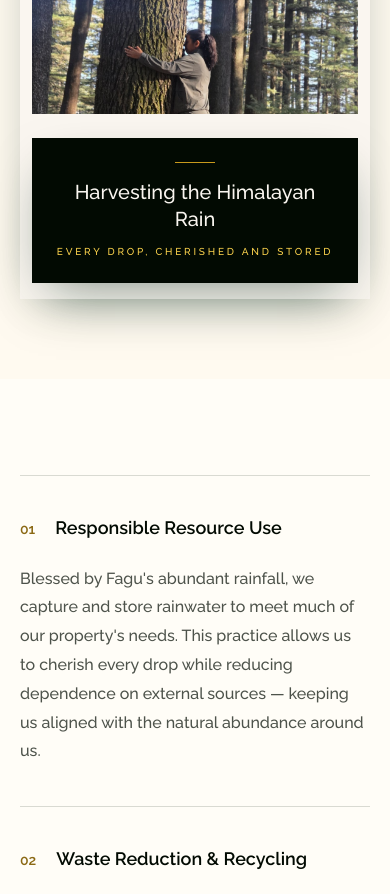
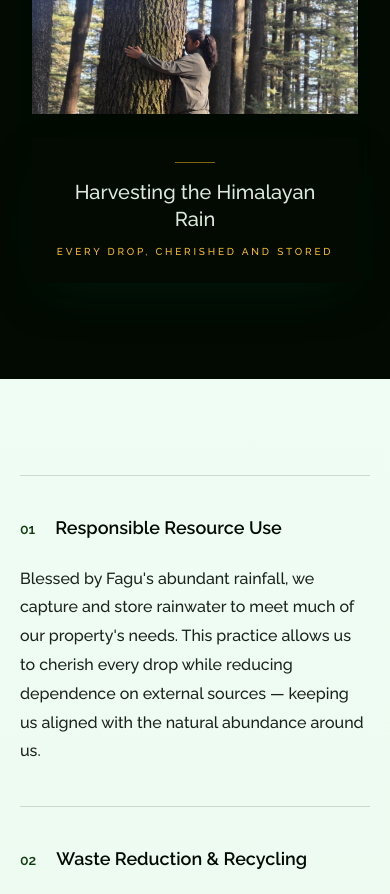
Before and after one commit to theone14122000/shire, a Next.js app: page /sustainability in a window 390 px wide. Shown: the part 2140-3034 px from the top of the page. Built offline with nearby package versions, Linux system fonts and the light colour scheme; no server answers; the database is empty.

Commit message:
Add bg color to room space, gallery captions hover-only, footer phone typography, blog month labels bold+italic, sustainability green gradient

```diff
--- a/app/blog/[slug]/page.tsx
+++ b/app/blog/[slug]/page.tsx
@@ -39,18 +39,20 @@ export async function generateMetadata({
   };
 }
 
+function transformMonthText(text: string): string {
+  if (!text) return text;
+  // Wrap specific labels: The Best Part:, Crowd & Traffic:, Overall Weather:
+  return text
+    .replace(/The Best Part:/gi, '<b><i>The Best Part:</i></b>')
+    .replace(/Crowd & Traffic:/gi, '<b><i>Crowd & Traffic:</i></b>')
+    .replace(/Overall Weather:/gi, '<b><i>Overall Weather:</i></b>');
+}
+
 function SectionBlock({ section }: { section: BlogSection }) {
   switch (section.type) {
     case "paragraph":
       return (
-        <p className="text-base leading-[1.9] text-emerald-950/80 sm:text-lg">
-          {section.text?.split("\n").map((line, i, arr) => (
-            <span key={i}>
-              {line}
-              {i < arr.length - 1 && <br />}
-            </span>
-          ))}
-        </p>
+        <p className="text-base leading-[1.9] text-emerald-950/80 sm:text-lg" dangerouslySetInnerHTML={{ __html: transformMonthText(section.text as string) }} />
       );
 
     case "heading":
--- a/app/components/SiteFooter.tsx
+++ b/app/components/SiteFooter.tsx
@@ -124,11 +124,11 @@ export function SiteFooter() {
                     </FooterLink>
                   </li>
                 ))}
-                {col.phones && (
+{col.phones && (
                   <li>
                     <div className="flex flex-row flex-wrap items-center gap-x-5 gap-y-2.5 sm:flex-col sm:items-start">
                       {col.phones.map((phone) => (
-                        <FooterLink key={phone.label} href={phone.href} className="group/link relative inline-flex flex-col text-sm font-semibold text-cream-50">
+                        <FooterLink key={phone.label} href={phone.href} className="group/link relative inline-flex flex-col text-sm font-normal text-cream-50">
                           {phone.label}
                           <span className="mt-0.5 h-[1.5px] w-0 rounded-full bg-gold-400 transition-all duration-300 group-hover/link:w-full" />
                         </FooterLink>
--- a/app/components/rooms/RoomPageContent.tsx
+++ b/app/components/rooms/RoomPageContent.tsx
@@ -196,7 +196,7 @@ export function RoomPageContent({
           </div>
         </section>
 
-        <section className="px-5 py-20 sm:px-8 sm:py-28 lg:px-14 lg:py-36">
+        <section className="px-5 py-20 sm:px-8 sm:py-28 lg:px-14 lg:py-36" style={{ backgroundColor: "#F4F0E7" }}>
           <div className="mx-auto max-w-[1400px]">
             <div className="mb-12 flex flex-col gap-5 sm:flex-row sm:items-end sm:justify-between">
               <div>
@@ -227,7 +227,7 @@ export function RoomPageContent({
                   />
                   <div className="absolute inset-0 bg-gradient-to-t from-emerald-950/72 via-transparent to-transparent opacity-0 transition-opacity duration-500 group-hover:opacity-100" />
                   {image.caption ? (
-                    <span className="absolute inset-x-0 bottom-0 bg-emerald-950/75 px-4 py-2.5 text-xs font-bold uppercase tracking-[0.16em] text-cream-50 backdrop-blur">
+                    <span className="absolute inset-x-0 bottom-0 bg-emerald-950/75 px-4 py-2.5 text-xs font-bold uppercase tracking-[0.16em] text-cream-50 backdrop-blur opacity-0 transition-all duration-500 group-hover:opacity-100">
                       {image.caption}
                     </span>
                   ) : (
--- a/app/components/sustainability/SustainabilityContent.tsx
+++ b/app/components/sustainability/SustainabilityContent.tsx
@@ -145,7 +145,7 @@ function ApproachSection({
           transition={{ duration: 1, ease: [0.22, 1, 0.36, 1] }}
           className="relative lg:col-span-7"
         >
-          <div className="bg-cream-50 p-3 pb-4 shadow-[0_18px_50px_-18px_rgba(6,40,25,0.4)] transition-shadow duration-500 hover:shadow-[0_32px_70px_-20px_rgba(6,40,25,0.5)] lg:-mr-10">
+          <div className="relative bg-emerald-900/80 p-3 pb-4 transition-colors duration-500 hover:bg-emerald-900/90 shadow-[0_18px_50px_-18px_rgba(6,40,25,0.4)] lg:-mr-10">
             <div className="relative aspect-[4/5] w-full overflow-hidden bg-emerald-950 sm:aspect-[4/4.6]">
               <motion.div style={{ y, scale: 1.12 }} className="absolute inset-0">
                 <Image
@@ -180,14 +180,14 @@ function VisualStorySection({ image }: { image: SustainabilityFeaturedImage }) {
   const { ref, y } = useParallax(["-8%", "8%"]);
 
   return (
-    <section ref={ref} className="bg-[#fffaf0] px-5 py-20 sm:px-8 sm:py-28 lg:px-14 lg:py-36">
+    <section ref={ref} className="bg-emerald-950 px-5 py-20 sm:px-8 sm:py-28 lg:px-14 lg:py-36">
       <div className="mx-auto max-w-[1400px]">
         <motion.div
           initial={{ opacity: 0, scale: 0.98 }}
           whileInView={{ opacity: 1, scale: 1 }}
           viewport={{ once: true, amount: 0.2 }}
           transition={{ duration: 1, ease: [0.22, 1, 0.36, 1] }}
-          className="relative bg-cream-50 p-3 pb-4 shadow-[0_18px_50px_-18px_rgba(6,40,25,0.4)] transition-shadow duration-500 hover:shadow-[0_32px_70px_-20px_rgba(6,40,25,0.5)] sm:p-4"
+          className="relative bg-emerald-950/95 p-3 pb-4 transition-shadow duration-500 hover:shadow-[0_32px_70px_-20px_rgba(6,40,25,0.55)] sm:p-4"
         >
           <div className="relative aspect-[16/10] w-full overflow-hidden bg-emerald-950 sm:aspect-[16/8] lg:aspect-[21/9]">
             <motion.div style={{ y, scale: 1.12 }} className="absolute inset-0">
@@ -206,13 +206,13 @@ function VisualStorySection({ image }: { image: SustainabilityFeaturedImage }) {
             initial="hidden"
             whileInView="show"
             viewport={{ once: true, amount: 0.5 }}
-            className="relative z-10 mx-auto mt-6 w-full max-w-md bg-emerald-950 px-6 py-6 text-center text-cream-50 shadow-[0_18px_50px_-18px_rgba(6,40,25,0.55)] sm:-mt-14 sm:px-10 sm:py-8 lg:-mt-20"
+            className="relative z-10 mx-auto mt-6 w-full max-w-md bg-emerald-950 px-6 py-6 text-center text-emerald-100 shadow-[0_18px_50px_-18px_rgba(6,40,25,0.55)] sm:-mt-14 sm:px-10 sm:py-8 lg:-mt-20"
           >
-            <span className="mx-auto mb-4 block h-px w-10 bg-gold-400/80" />
+            <span className="mx-auto mb-4 block h-px w-10 bg-gold-500/60" />
             <p className="font-display text-xl font-semibold leading-snug sm:text-2xl">
               {image.title}
             </p>
-            <p className="mt-2.5 text-[10px] font-bold uppercase tracking-[0.28em] text-gold-300">
+            <p className="mt-2.5 text-[10px] font-bold uppercase tracking-[0.28em] text-gold-400">
               {image.caption}
             </p>
           </motion.div>
@@ -226,7 +226,7 @@ function VisualStorySection({ image }: { image: SustainabilityFeaturedImage }) {
 
 function InitiativesSection({ initiatives }: { initiatives: SustainabilityPillar[] }) {
   return (
-    <section className="px-5 py-24 sm:px-8 sm:py-32 lg:px-14 lg:py-40">
+    <section className="px-5 py-24 sm:px-8 sm:py-32 lg:px-14 lg:py-40" style={{ background: "linear-gradient(180deg, #f0fdf4 0%, #e8f5e9 100%)" }}>
       <motion.div
         variants={stagger}
         initial="hidden"
@@ -241,17 +241,17 @@ function InitiativesSection({ initiatives }: { initiatives: SustainabilityPillar
             className="group grid gap-6 border-t border-emerald-900/15 py-10 last:border-b lg:grid-cols-[0.45fr_0.55fr] lg:gap-16"
           >
             <h3 className="flex items-baseline gap-5 transition-transform duration-500 group-hover:translate-x-2">
-              <span className="font-display text-sm font-semibold text-gold-700 transition-colors duration-300 group-hover:text-gold-600">
+              <span className="font-display text-sm font-semibold text-emerald-700 transition-colors duration-300 group-hover:text-emerald-600">
                 {String(index + 1).padStart(2, "0")}
               </span>
               <span className="relative">
                 <span className="font-display text-lg font-semibold leading-snug text-emerald-950 transition-colors duration-300 group-hover:text-emerald-800 sm:text-xl lg:text-2xl">
                   {initiative.title}
                 </span>
-                <span className="absolute -bottom-1.5 left-0 block h-px w-0 bg-gold-600/70 transition-all duration-500 group-hover:w-full" />
+                <span className="absolute -bottom-1.5 left-0 block h-px w-0 bg-emerald-600/70 transition-all duration-500 group-hover:w-full" />
               </span>
             </h3>
-            <p className="max-w-[72ch] text-base font-bold leading-[1.8] text-emerald-950/70 sm:text-[1.0625rem]">
+            <p className="max-w-[72ch] text-base leading-[1.8] text-emerald-950/90 sm:text-[1.0625rem]">
               {initiative.body}
             </p>
           </motion.div>
```
